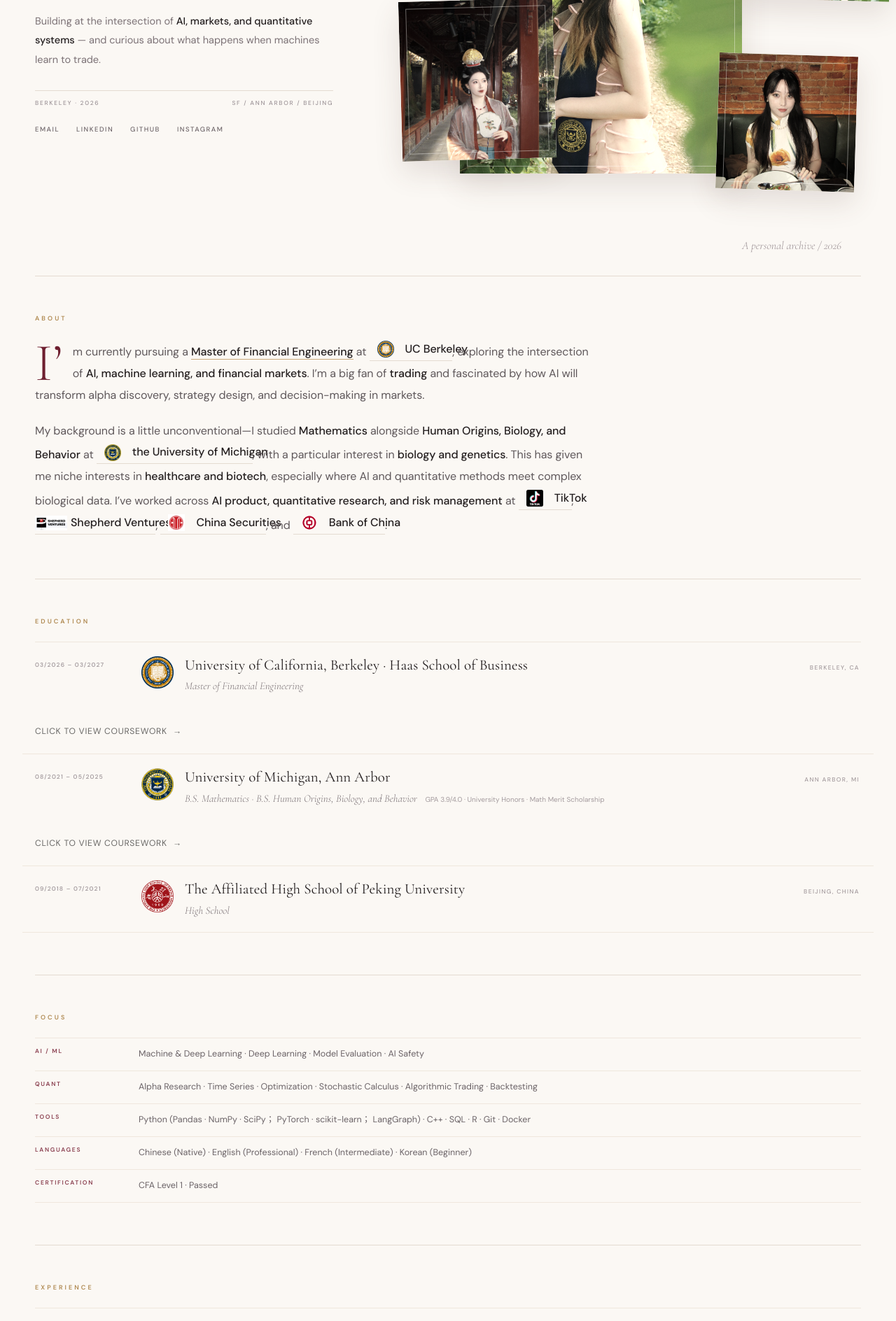
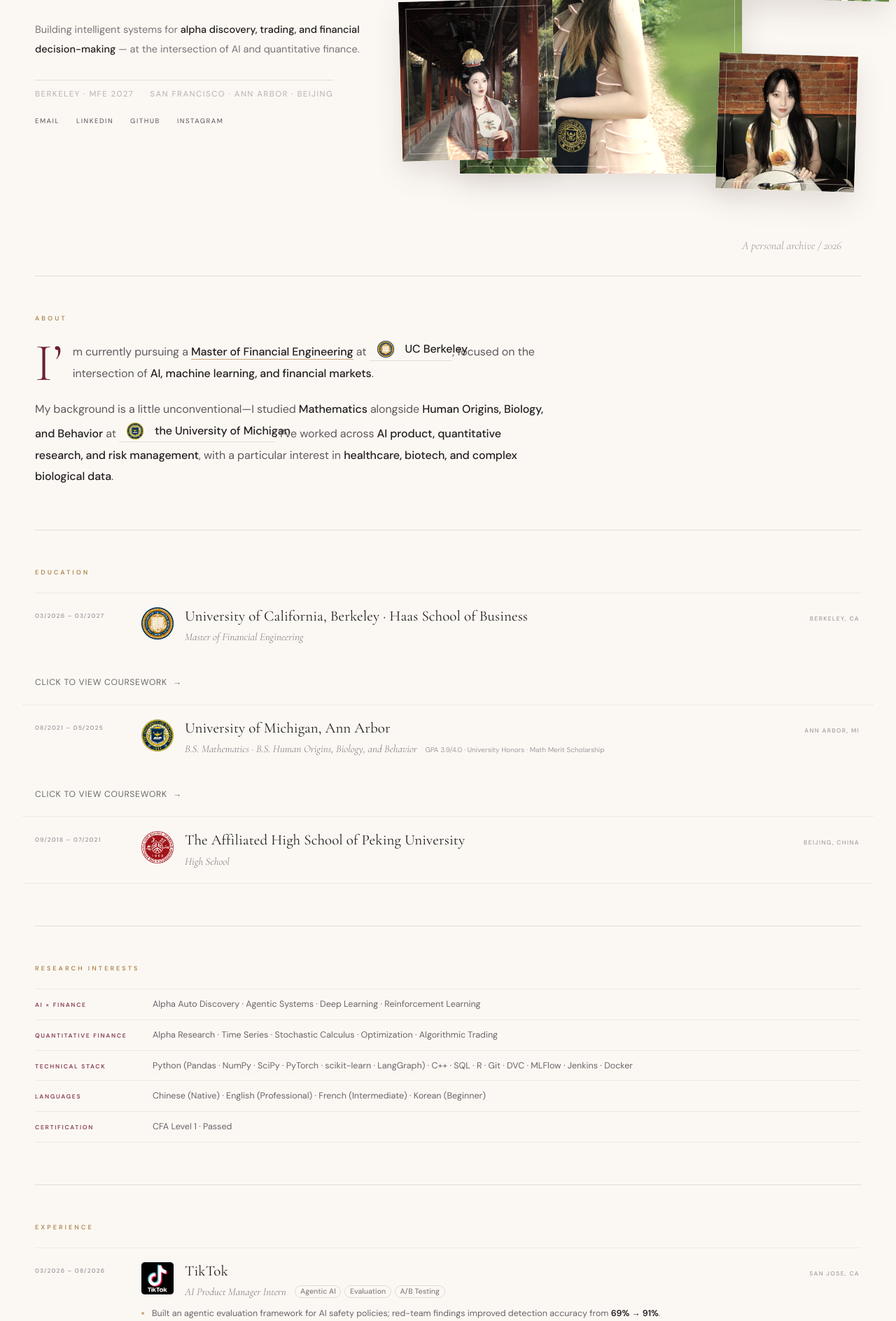
Before and after one commit to yewenyiywy/wenyi-portfolio, a Next.js app: page / in a window 1280 px wide. Shown: the part 440-2328 px from the top of the page at 70% size. Built offline with nearby package versions, Linux system fonts and the light colour scheme.

Commit message:
Restore About section and update company links

```diff
--- a/app/globals.css
+++ b/app/globals.css
@@ -862,3 +862,79 @@
     font-size: .82em;
   }
 }
+
+/* v38 — portfolio hierarchy refinement */
+.hero-kicker span {
+  letter-spacing: .16em;
+}
+.hero-lede {
+  max-width: 35rem;
+}
+.about-prose {
+  max-width: 46rem;
+}
+.focus-lines > div {
+  grid-template-columns: 9rem minmax(0,1fr);
+  column-gap: 1.5rem;
+}
+.focus-lines span {
+  line-height: 1.55;
+}
+.tags {
+  gap: .3rem;
+}
+.tags span {
+  font-size: .66rem;
+  padding: .18rem .42rem;
+}
+@media (max-width: 640px) {
+  .focus-lines > div {
+    grid-template-columns: 1fr;
+    row-gap: .2rem;
+  }
+  .hero-kicker span {
+    letter-spacing: .1em;
+  }
+}
+
+/* v40 — hierarchy refinement */
+.hero-meta{margin-top:.7rem;font-size:.72rem;letter-spacing:.12em;text-transform:uppercase;opacity:.62}
+.hero-kicker{letter-spacing:.12em}
+.academic-index-group .coursework-item{align-items:baseline}
+.academic-index-group .coursework-code{letter-spacing:.03em}
+.academic-index-group .coursework-name{line-height:1.4}
+.academic-index-group .coursework-detail{font-style:italic;opacity:.58}
+
+/* v41 — final hierarchy */
+.hero-editorial .hero-kicker { font-weight: 700; }
+.hero-meta { margin-top: .65rem; }
+.focus-lines > div { align-items: baseline; }
+.focus-lines > div > b { white-space: nowrap; }
+.focus-lines > div > span { line-height: 1.5; }
+.coursework-group-title { letter-spacing: .1em; text-transform: uppercase; font-size: .68rem; font-weight: 700; }
+.coursework-detail { font-style: italic; opacity: .6; }
+@media (max-width: 760px) {
+  .focus-lines > div > b { white-space: normal; }
+}
+
+/* v42 — company-name links */
+.company-link,
+.company-link:visited {
+  color: inherit;
+  text-decoration: none;
+}
+.company-link:hover {
+  text-decoration: underline;
+  text-underline-offset: .18em;
+}
+
+/* v43 — experience company links */
+.company-link,
+.company-link:visited {
+  color: inherit;
+  text-decoration: none;
+}
+.company-link:hover {
+  text-decoration: underline;
+  text-underline-offset: .16em;
+}
--- a/app/page.tsx
+++ b/app/page.tsx
@@ -26,15 +26,15 @@
 }
 
 const experience = [
-  { company:'TikTok', logo:logos.tiktok, location:'San Jose, CA', role:'AI Product Manager Intern', date:'03/2026 – 08/2026', tags:['AI Evaluation','LangGraph','Python','SQL'], bullets:[<>Built an agentic evaluation framework for AI safety policies; red-team findings improved detection accuracy from <strong>69% → 91%</strong>.</>,<>Led A/B testing, marginal-traffic attribution, and A/A validation infrastructure for AI policy iteration.</>] },
-  { company:'Shepherd Ventures', logo:logos.shepherd, location:'San Diego, CA', role:'Quant Researcher', date:'10/2023 – 01/2025', tags:['Machine & Deep Learning','K-Means','Optimization','Python'], bullets:[<>Applied K-Means clustering and multivariate optimization to S&amp;P 500 data, reducing maximum drawdown by <strong>35.8%</strong>.</>,<>Automated monthly portfolio rebalancing; <strong>70%+</strong> of orders completed within a predefined trading horizon.</>] },
-  { company:'China Securities', logo:logos.csc, location:'Beijing, China', role:'Summer Quant Research Intern', date:'07/2024 – 09/2024', tags:['Alpha Research','ML','Regression','SQL'], bullets:[<>Built alternative-data coverage for <strong>50+ biotech companies</strong> with <strong>100K+</strong> records; derived <strong>35 alpha factors</strong>, with the top factor returning 15.2% annualized.</>,<>Developed style-index rotation strategies using regularized regression, generating a <strong>25.4%</strong> annual return.</>] },
-  { company:'Bank of China', logo:logos.boc, location:'Beijing, China', role:'Summer Liquidity Risk Intern', date:'07/2023 – 09/2023', tags:['Python','SQL','ETL','Risk Modeling'], bullets:[<>Built ETL pipelines and liquidity-monitoring tools across <strong>$7T+</strong> in daily settlement volumes.</>,<>Performed liquidity stress testing and KRI analysis across entities, currencies, and agent banks.</>] },
+  { company:'TikTok', companyUrl:'https://www.tiktok.com/', logo:logos.tiktok, location:'San Jose, CA', role:'AI Product Manager Intern', date:'03/2026 – 08/2026', tags:['Agentic AI','Evaluation','A/B Testing'], bullets:[<>Built an agentic evaluation framework for AI safety policies; red-team findings improved detection accuracy from <strong>69% → 91%</strong>.</>,<>Led A/B testing, marginal-traffic attribution, and A/A validation infrastructure for AI policy iteration.</>] },
+  { company:'Shepherd Ventures', companyUrl:'https://sv3.vc/', logo:logos.shepherd, location:'San Diego, CA', role:'Quant Researcher', date:'10/2023 – 01/2025', tags:['Machine & Deep Learning','K-Means','Optimization','Python'], bullets:[<>Applied K-Means clustering and multivariate optimization to S&amp;P 500 data, reducing maximum drawdown by <strong>35.8%</strong>.</>,<>Automated monthly portfolio rebalancing; <strong>70%+</strong> of orders completed within a predefined trading horizon.</>] },
+  { company:'China Securities', companyUrl:'https://www.csc108.com/', logo:logos.csc, location:'Beijing, China', role:'Summer Quant Research Intern', date:'07/2024 – 09/2024', tags:['Alpha Research','ML','Regression','SQL'], bullets:[<>Built alternative-data coverage for <strong>50+ biotech companies</strong> with <strong>100K+</strong> records; derived <strong>35 alpha factors</strong>, with the top factor returning 15.2% annualized.</>,<>Developed style-index rotation strategies using regularized regression, generating a <strong>25.4%</strong> annual return.</>] },
+  { company:'Bank of China', companyUrl:'https://www.bocusa.com/', logo:logos.boc, location:'Beijing, China', role:'Summer Liquidity Risk Intern', date:'07/2023 – 09/2023', tags:['Python','SQL','ETL','Risk Modeling'], bullets:[<>Built ETL pipelines and liquidity-monitoring tools across <strong>$7T+</strong> in daily settlement volumes.</>,<>Performed liquidity stress testing and KRI analysis across entities, currencies, and agent banks.</>] },
 ]
 
 const research = [
-  { title:'Ramify — UCB MFE Industry Project', logo:logos.ramify, location:'Berkeley, CA', role:'Apprenticeship', date:'08/2026 – 10/2026', tags:['Stochastic Control','Optimization','Backtesting'], bullets:[<>Developing a stochastic-control framework for capital allocation across evergreen and closed-end private funds.</>,<>Backtesting optimal allocation policies against heuristic strategies using historical fund-level data.</>] },
-  { title:'IMC Prosperity 3', logo:logos.imc, location:'Ann Arbor, MI', role:'Participant', date:'04/2025 – 05/2025', tags:['Algorithmic Trading','Market Making','Multi-Asset'], bullets:[<>Built multi-asset trading agents across pair trading, ETF arbitrage, delta/gamma hedging, and market making.</>,<>Ranked <strong>Top 1% among 12,620 global teams</strong> (7th in China) across algorithmic and manual rounds.</>] }
+  { company:'Ramify', companyUrl:'https://www.ramify.fr/', titleSuffix:' — UCB MFE Industry Project', logo:logos.ramify, location:'Berkeley, CA', role:'Apprenticeship', date:'08/2026 – 10/2026', tags:['Stochastic Control','Optimization','Backtesting'], bullets:[<>Developing a stochastic-control framework for capital allocation across evergreen and closed-end private funds.</>,<>Backtesting optimal allocation policies against heuristic strategies using historical fund-level data.</>] },
+  { company:'IMC', companyUrl:'https://www.imc.com/us', titleSuffix:' Prosperity 3', logo:logos.imc, location:'Ann Arbor, MI', role:'Participant', date:'04/2025 – 05/2025', tags:['Algorithmic Trading','Market Making','Multi-Asset'], bullets:[<>Built multi-asset trading agents across pair trading, ETF arbitrage, delta/gamma hedging, and market making.</>,<>Ranked <strong>Top 1% among 12,620 global teams</strong> (7th in China) across algorithmic and manual rounds.</>] }
 ]
 
 function Brand({src,alt,className=''}:{src:string,alt:string,className?:string}){return <span className={`brand ${className}`}><img src={src} alt={alt}/></span>}
@@ -44,7 +44,7 @@
 function Entry({item}:{item:any}){return <article className="timeline-entry reveal">
   <div className="date">{item.date}</div>
   <div className="entry-content">
-    <div className="entry-top"><Brand src={item.logo} alt={item.company || item.title}/><div className="entry-title"><div className="title-line"><h3>{item.company || item.title}</h3><span className="location">{item.location}</span></div><div className="role">{item.role} <Tags items={item.tags}/></div></div></div>
+    <div className="entry-top"><Brand src={item.logo} alt={item.company || item.title}/><div className="entry-title"><div className="title-line"><h3>{item.companyUrl ? <a className="company-link" href={item.companyUrl} target="_blank" rel="noreferrer">{item.company}</a> : item.company}{item.titleSuffix}</h3><span className="location">{item.location}</span></div><div className="role">{item.role} <Tags items={item.tags}/></div></div></div>
     <ul>{item.bullets.map((b:ReactNode,i:number)=><li key={i}>{b}</li>)}</ul>
   </div>
 </article>}
@@ -114,7 +114,7 @@
                 {courses.map(course => (
                   <div className="coursework-item" key={course.code}>
                     <span className="coursework-code">{course.code}</span>
-                    <span className="coursework-name">{course.name}{("detail" in course) && course.detail && <span className="coursework-detail"> / {course.detail}</span>}</span>
+                    <span className="coursework-name">{course.name}{"detail" in course && course.detail && <span className="coursework-detail"> / {course.detail}</span>}</span>
                   </div>
                 ))}
               </div>
@@ -239,11 +239,11 @@
 
   <header className="fashion-hero wrap">
     <div className="hero-editorial reveal reveal-1">
-      <div className="hero-kicker"><span>AI / ML</span><i></i><span>Quant</span><i></i><span>Trading</span></div>
-      <h1>Wenyi<em>Ye</em></h1>
-      <p className="hero-lede">Building at the intersection of <strong>AI, markets, and quantitative systems</strong> — and curious about what happens when machines learn to trade.</p>
+      <div className="hero-kicker">Quantitative Finance × AI</div>
+        <h1>Wenyi <em>Ye</em></h1>
+      <p className="hero-lede">Building intelligent systems for <strong>alpha discovery, trading, and financial decision-making</strong> — at the intersection of AI and quantitative finance.</p>
       <div className="hero-rule"></div>
-      <div className="hero-meta"><span>Berkeley · 2026</span><span>SF / Ann Arbor / Beijing</span></div>
+      <div className="hero-meta"><span>Berkeley · MFE 2027</span><span>San Francisco · Ann Arbor · Beijing</span></div>
       <div className="socials">
         <a href="mailto:ywywywy@berkeley.edu">Email</a>
         <a href="https://www.linkedin.com/in/wenyi-wendy-ye-01458a280/" target="_blank" rel="noreferrer">LinkedIn</a>
@@ -262,8 +262,8 @@
   </header>
 
   <section id="about" className="section wrap"><div className="section-label reveal">ABOUT</div><div className="about-prose reveal">
-    <p>I’m currently pursuing a <a className="degree-link" href="https://mfe.haas.berkeley.edu/?utm_campaign=MFE%20MV%20Campaign&utm_source=mw_mfe_brand&utm_medium=paid%20search%20ad&utm_term=2022&utm_content=Branding%20%26%20Competitor&utm_campaign=MFE%20MV%20Campaign&utm_source=mw_mfe_ad4&utm_medium=paid%20search%20ad&utm_term=2020&gclsrc=aw.ds&gad_source=1&gad_campaignid=11879260732&gbraid=0AAAAACZTh32gkiHBGdoU41pyKDWnAIn3H&gclid=CjwKCAjwzNTUBhAjEiwA7zcvWk2k_Bh0vKyCmaN4JclIPBjX4PfJJ8XOVZPLfgmQJnJPSvI7FIz8ThoC238QAvD_BwE"><strong>Master of Financial Engineering</strong></a> at <InlineInstitution logo={logos.berkeley} alt="UC Berkeley" href="https://www.berkeley.edu/">UC Berkeley</InlineInstitution>, exploring the intersection of <strong>AI, machine learning, and financial markets</strong>. I’m a big fan of <strong>trading</strong> and fascinated by how AI will transform alpha discovery, strategy design, and decision-making in markets.</p>
-    <p>My background is a little unconventional—I studied <strong>Mathematics</strong> alongside <strong>Human Origins, Biology, and Behavior</strong> at <InlineInstitution logo={logos.umich} alt="University of Michigan" href="https://umich.edu/">the University of Michigan</InlineInstitution>, with a particular interest in <strong>biology and genetics</strong>. This has given me niche interests in <strong>healthcare and biotech</strong>, especially where AI and quantitative methods meet complex biological data. I’ve worked across <strong>AI product, quantitative research, and risk management</strong> at <InlineInstitution logo={logos.tiktok} alt="TikTok" href="https://www.tiktok.com/">TikTok</InlineInstitution>, <InlineInstitution logo={logos.shepherd} alt="Shepherd Ventures" href="https://www.privateequityinternational.com/institution-profiles/shepherd-ventures.html">Shepherd Ventures</InlineInstitution>, <InlineInstitution logo={logos.csc} alt="China Securities" href="https://www.csc108.com/">China Securities</InlineInstitution>, and <InlineInstitution logo={logos.boc} alt="Bank of China" href="https://www.bocusa.com/">Bank of China</InlineInstitution>.</p>
+    <p>I’m currently pursuing a <a className="degree-link" href="https://mfe.haas.berkeley.edu/"><strong>Master of Financial Engineering</strong></a> at <InlineInstitution logo={logos.berkeley} alt="UC Berkeley" href="https://www.berkeley.edu/">UC Berkeley</InlineInstitution>, focused on the intersection of <strong>AI, machine learning, and financial markets</strong>.</p>
+    <p>My background is a little unconventional—I studied <strong>Mathematics</strong> alongside <strong>Human Origins, Biology, and Behavior</strong> at <InlineInstitution logo={logos.umich} alt="University of Michigan" href="https://umich.edu/">the University of Michigan</InlineInstitution>. I’ve worked across <strong>AI product, quantitative research, and risk management</strong>, with a particular interest in <strong>healthcare, biotech, and complex biological data</strong>.</p>
   </div></section>
 
   <section id="education" className="section wrap"><div className="section-label reveal">EDUCATION</div><div className="timeline">
@@ -272,10 +272,19 @@
     <article className="timeline-entry edu"><div className="date">09/2018 – 07/2021</div><div className="entry-content"><div className="entry-top"><Brand src={logos.bdfz} alt="The Affiliated High School of Peking University"/><div className="entry-title"><div className="title-line"><h3>The Affiliated High School of Peking University</h3><span className="location">Beijing, China</span></div><div className="role">High School</div></div></div></div></article>
   </div></section>
 
-  <section id="skills" className="section wrap"><div className="section-label reveal">FOCUS</div><div className="focus-lines reveal"><div><b>AI / ML</b><span>Machine & Deep Learning · Deep Learning · Model Evaluation · AI Safety</span></div><div><b>Quant</b><span>Alpha Research · Time Series · Optimization · Stochastic Calculus · Algorithmic Trading · Backtesting</span></div><div><b>Tools</b><span>Python (Pandas · NumPy · SciPy； PyTorch · scikit-learn； LangGraph) · C++ · SQL · R · Git · Docker</span></div><div><b>Languages</b><span>Chinese (Native) · English (Professional) · French (Intermediate) · Korean (Beginner)</span></div><div><b>Certification</b><span>CFA Level 1 · Passed</span></div></div></section>
+  <section id="skills" className="section wrap">
+    <div className="section-label reveal">RESEARCH INTERESTS</div>
+    <div className="focus-lines reveal">
+      <div><b>AI × Finance</b><span>Alpha Auto Discovery · Agentic Systems · Deep Learning · Reinforcement Learning</span></div>
+      <div><b>Quantitative Finance</b><span>Alpha Research · Time Series · Stochastic Calculus · Optimization · Algorithmic Trading</span></div>
+      <div><b>Technical Stack</b><span>Python (Pandas · NumPy · SciPy · PyTorch · scikit-learn · LangGraph) · C++ · SQL · R · Git · DVC · MLFlow · Jenkins · Docker</span></div>
+      <div><b>Languages</b><span>Chinese (Native) · English (Professional) · French (Intermediate) · Korean (Beginner)</span></div>
+      <div><b>Certification</b><span>CFA Level 1 · Passed</span></div>
+    </div>
+  </section>
 
   <section id="experience" className="section wrap"><div className="section-label reveal">EXPERIENCE</div><div className="timeline">{experience.map(item=><Entry item={item} key={item.company}/>)}</div></section>
-  <section id="research" className="section wrap"><div className="section-label reveal">RESEARCH / TRADING</div><div className="timeline">{research.map(item=><Entry item={item} key={item.title}/>)}</div></section>
+  <section id="research" className="section wrap"><div className="section-label reveal">RESEARCH & PROJECTS</div><div className="timeline">{research.map(item=><Entry item={item} key={item.title}/>)}</div></section>
 
   <footer id="contact" className="footer wrap reveal"><div><div className="section-label reveal">CONTACT</div><h2>Say hello.</h2></div><div className="footer-links"><a href="mailto:ywywywy@berkeley.edu"><Mail size={14}/>ywywywy@berkeley.edu</a><a href="https://www.linkedin.com/in/wenyi-wendy-ye-01458a280/" target="_blank" rel="noreferrer"><Linkedin size={14}/> LinkedIn</a><a href="https://github.com/yewenyiywy" target="_blank" rel="noreferrer"><Github size={14}/> GitHub / yewenyiywy</a><a href="https://www.instagram.com/ye_wen_yi/" target="_blank" rel="noreferrer"><Instagram size={14}/> Instagram / ye_wen_yi</a></div><div className="copyright">© 2026 Wenyi Ye</div></footer>
 
```
Also changed, not shown: 1 other file (tests, documents, lock files or other folders).
